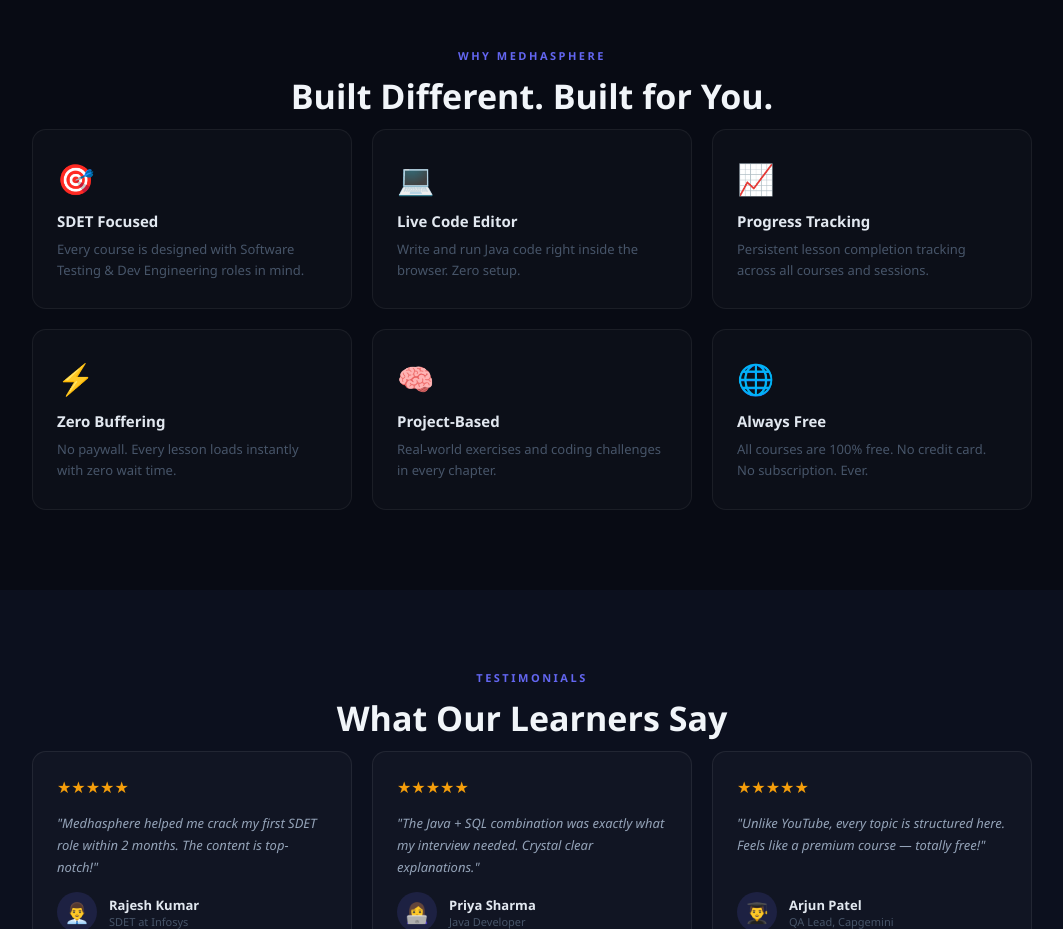
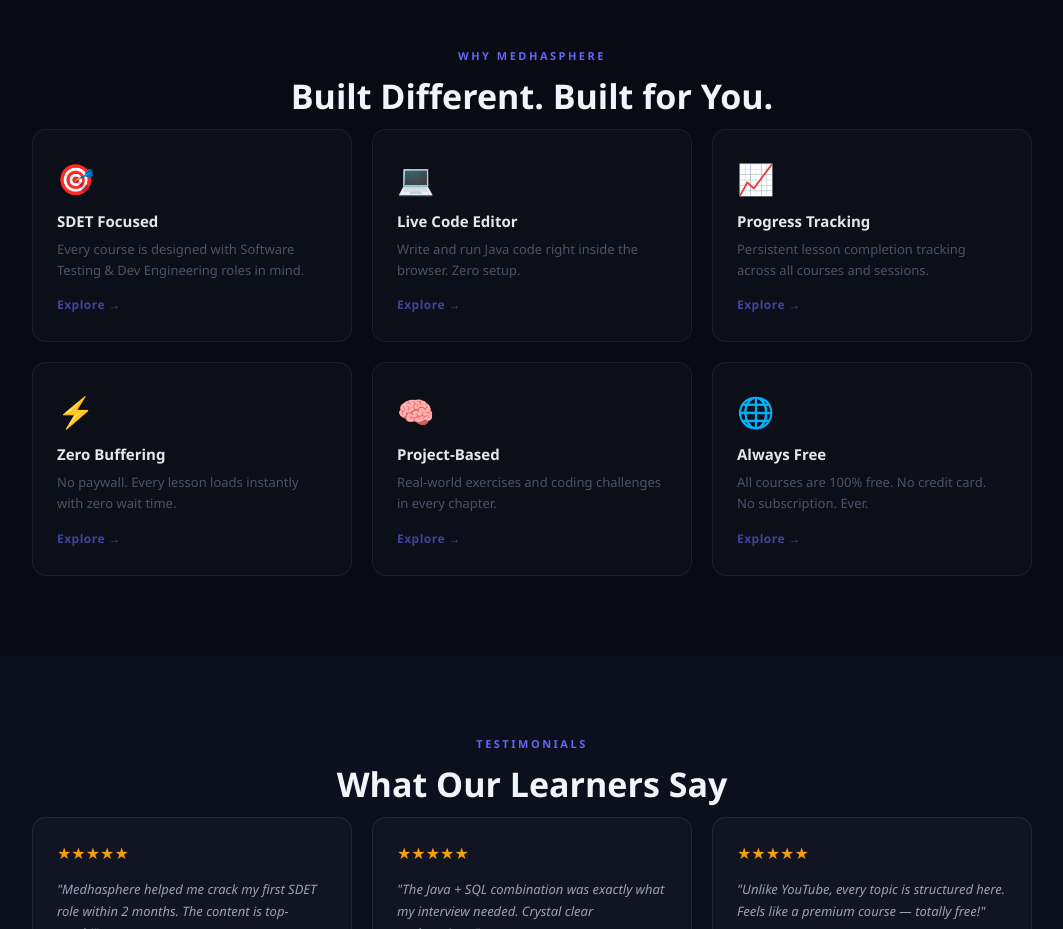
Before and after one commit to Sakshidhole04/SDET-HUB, a React (Vite) app: page / in a window 1280 px wide. Shown: the part 1660-2589 px from the top of the page, without its empty margins (108-1171 px from the left). Built offline with nearby package versions, Linux system fonts and the light colour scheme.

Commit message:
feat: make feature cards clickable with navigate + hover arrow

```diff
--- a/src/App.css
+++ b/src/App.css
@@ -163,12 +163,16 @@
   background: rgba(255,255,255,0.02);
   border: 1px solid rgba(255,255,255,0.06);
   border-radius: 14px; padding: 28px 24px;
-  transition: border-color 0.2s, background 0.2s;
-}
-.lp-feat-card:hover { border-color: rgba(99,102,241,0.35); background: rgba(99,102,241,0.04); }
+  transition: border-color 0.2s, background 0.2s, transform 0.2s, box-shadow 0.2s;
+  display: flex; flex-direction: column; gap: 0;
+}
+.lp-feat-card--link { cursor: pointer; }
+.lp-feat-card--link:hover { border-color: rgba(99,102,241,0.45); background: rgba(99,102,241,0.06); transform: translateY(-4px); box-shadow: 0 8px 28px rgba(99,102,241,0.15); }
+.lp-feat-card--link:hover .lp-feat-arrow { color: #818cf8; opacity: 1; transform: translateX(3px); }
 .lp-feat-icon  { font-size: 30px; margin-bottom: 12px; }
 .lp-feat-title { font-size: 15px; font-weight: 700; color: #e2e8f0; margin-bottom: 8px; }
-.lp-feat-desc  { font-size: 13px; color: #475569; line-height: 1.6; }
+.lp-feat-desc  { font-size: 13px; color: #475569; line-height: 1.6; flex: 1; }
+.lp-feat-arrow { display: inline-block; margin-top: 16px; font-size: 12px; font-weight: 600; color: #6366f1; opacity: 0.6; transition: color 0.2s, opacity 0.2s, transform 0.2s; letter-spacing: 0.04em; }
 
 /* ── TESTIMONIALS ── */
 .lp-testi-grid { display: grid; grid-template-columns: repeat(3,1fr); gap: 20px; max-width: 1000px; margin: 0 auto; }
--- a/src/pages/Home.jsx
+++ b/src/pages/Home.jsx
@@ -95,12 +95,12 @@
 ];
 
 const FEATURES = [
-  { icon: '🎯', title: 'SDET Focused',      desc: 'Every course is designed with Software Testing & Dev Engineering roles in mind.' },
-  { icon: '💻', title: 'Live Code Editor',  desc: 'Write and run Java code right inside the browser. Zero setup.' },
-  { icon: '📈', title: 'Progress Tracking', desc: 'Persistent lesson completion tracking across all courses and sessions.' },
-  { icon: '⚡', title: 'Zero Buffering',    desc: 'No paywall. Every lesson loads instantly with zero wait time.' },
-  { icon: '🧠', title: 'Project-Based',     desc: 'Real-world exercises and coding challenges in every chapter.' },
-  { icon: '🌐', title: 'Always Free',       desc: 'All courses are 100% free. No credit card. No subscription. Ever.' },
+  { icon: '🎯', title: 'SDET Focused',      desc: 'Every course is designed with Software Testing & Dev Engineering roles in mind.',  route: '/sdet' },
+  { icon: '💻', title: 'Live Code Editor',  desc: 'Write and run Java code right inside the browser. Zero setup.',                  route: '/java' },
+  { icon: '📈', title: 'Progress Tracking', desc: 'Persistent lesson completion tracking across all courses and sessions.',          route: '/sdet' },
+  { icon: '⚡', title: 'Zero Buffering',    desc: 'No paywall. Every lesson loads instantly with zero wait time.',                  route: '/python' },
+  { icon: '🧠', title: 'Project-Based',     desc: 'Real-world exercises and coding challenges in every chapter.',                   route: '/java' },
+  { icon: '🌐', title: 'Always Free',       desc: 'All courses are 100% free. No credit card. No subscription. Ever.',              route: '/sql' },
 ];
 
 const TESTIMONIALS = [
@@ -176,10 +176,11 @@
         <h2 className="lp-sec-title">Built Different. Built for You.</h2>
         <div className="lp-feat-grid">
           {FEATURES.map(f => (
-            <div key={f.title} className="lp-feat-card">
+            <div key={f.title} className="lp-feat-card lp-feat-card--link" onClick={() => navigate(f.route)} role="button" tabIndex={0} onKeyDown={e => e.key === 'Enter' && navigate(f.route)}>
               <div className="lp-feat-icon">{f.icon}</div>
               <h4 className="lp-feat-title">{f.title}</h4>
               <p className="lp-feat-desc">{f.desc}</p>
+              <span className="lp-feat-arrow">Explore →</span>
             </div>
           ))}
         </div>
```
